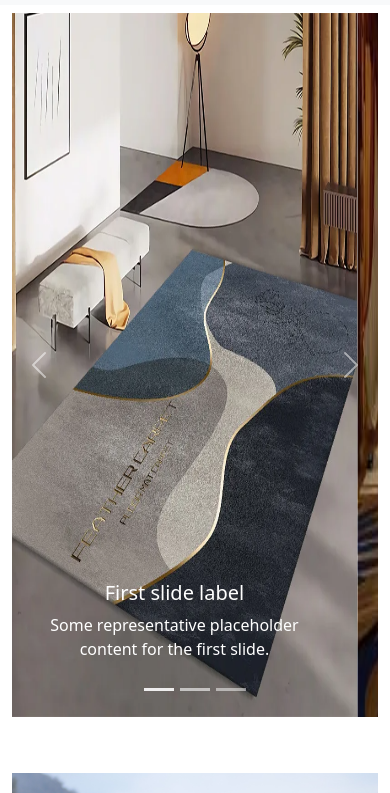
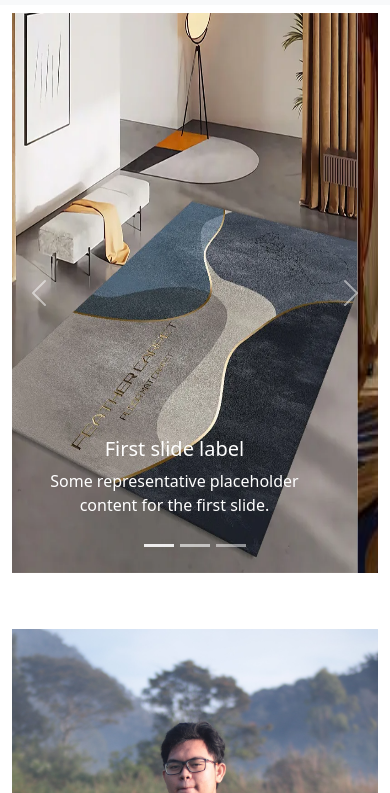
Before and after one commit to harryaddrian/carpetshop, a plain HTML site: page index.html in a window 390 px wide. Shown: the part 51-844 px from the top of the page. Drawn offline with nearby package versions, Linux system fonts and the light colour scheme.

Commit message:
Update style.css

```diff
--- a/style.css
+++ b/style.css
@@ -10,3 +10,9 @@
     box-shadow: 0px 2px 15px rgba(0, 0, 0, 0.1);
     padding: 30px;
   }
+
+@media (max-width: 600px){
+    .cr-top {
+        height: 35rem;
+    }
+}
```
